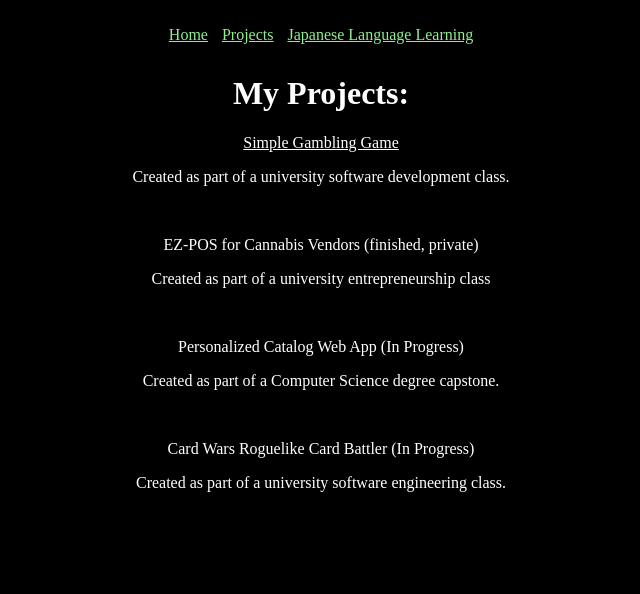
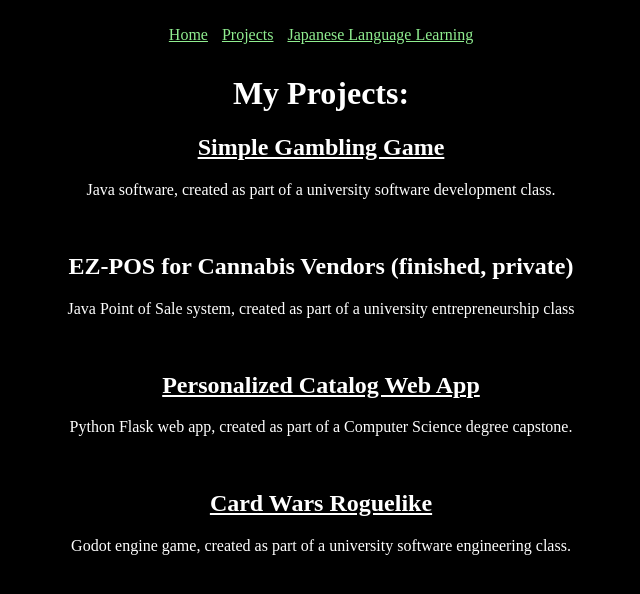
Before and after one commit to bsearight/bsearight.github.io, a Jekyll site: the page built from content.html, in a window 1280 px wide. Shown: the top 594 px of the page, without its empty margins (319-959 px from the left). Built offline with Jekyll 4.4.1, drawn with Linux system fonts in a browser that asks for light colours.

Commit message:
Update project listings and clean up CSS formatting
Improved the structure and descriptions of project entries in content.html, adding relevant links and clarifying technologies used. Minor formatting adjustments were made in style.css for consistency.

```diff
--- a/assets/css/style.css
+++ b/assets/css/style.css
@@ -3,20 +3,20 @@ body{
     color: white;
     margin: 0;
     padding: 16px;
-    text-align: center; /* center headings and inline elements by default */
+    text-align: center;
 }
 a{
-    color: white
+    color: white;
 }
 nav{
     background-color: black;
-    width: 100%; /* use full width so content below isn't squeezed left */
+    width: 100%;
 }
 nav ul{
     padding: 10px;
     margin: 0px auto;
     list-style-type: none;
-    text-align: center; /* center the inline list items */
+    text-align: center
 }
 nav ul li{
     display: inline;
--- a/content.html
+++ b/content.html
@@ -2,15 +2,15 @@
 layout: default
 title: Content
 ---
-<h1>My Projects:</h2>
-<a href="https://github.com/bsearight/simple-gambling-game">Simple Gambling Game</a>
-<p>Created as part of a university software development class.</p>
+<h1>My Projects:</h1>
+<h2><a href="https://github.com/bsearight/simple-gambling-game">Simple Gambling Game</a></h2>
+<p>Java software, created as part of a university software development class.</p>
 <br>
-<p>EZ-POS for Cannabis Vendors (finished, private)</p>
-<p>Created as part of a university entrepreneurship class</p>
+<h2>EZ-POS for Cannabis Vendors (finished, private)</h2>
+<p>Java Point of Sale system, created as part of a university entrepreneurship class</p>
 <br>
-<p>Personalized Catalog Web App (In Progress)</p>
-<p>Created as part of a Computer Science degree capstone.</p>
+<h2><a href="https://github.com/bsearight/PersonalizedCatalog">Personalized Catalog Web App</a></h2>
+<p>Python Flask web app, created as part of a Computer Science degree capstone.</p>
 <br>
-<p>Card Wars Roguelike Card Battler (In Progress)</p>
-<p>Created as part of a university software engineering class.</p>
+<h2><a href="https://github.com/JollyOmnivore/Card-Wars-Roguelike">Card Wars Roguelike</a></h2>
+<p>Godot engine game, created as part of a university software engineering class.</p>
```
